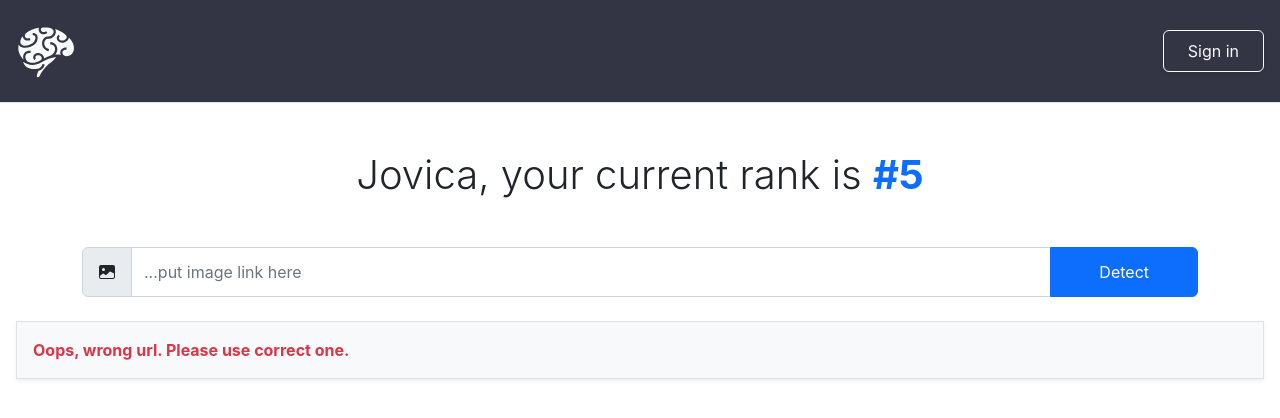
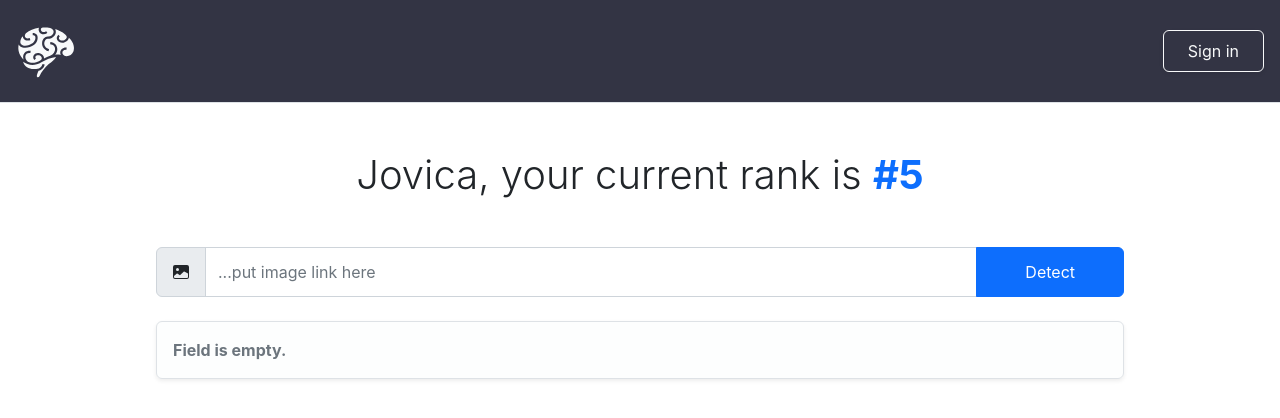
Before and after one commit to 3dgenerik/face-detection-2023.github.io, a React (Create React App) app: page / in a window 1280 px wide. Shown: the top 418 px of the page. Built offline with nearby package versions, Linux system fonts and the light colour scheme.

Commit message:
add correct dynamic resizing

```diff
--- a/src/components/inputForm/InputForm.tsx
+++ b/src/components/inputForm/InputForm.tsx
@@ -23,10 +23,11 @@ export const InputForm: React.FC  = () => {
 
 
     return(
-        <>
-            <InputGroup className="mb-3 container mt-5">
+        <div style={{maxWidth:'1000px'}} className = 'm-auto p-3'>
+            <InputGroup className="mb-3 mt-3 ">
                 <InputGroup.Text className = 'p-3' id="basic-addon1"><BsFillImageFill /></InputGroup.Text>
                 <Form.Control
+                className = 'text-dark text-opacity-50'
                 onChange={onInputTextChange}
                 placeholder="...put image link here"
                 aria-label="image"
@@ -36,9 +37,14 @@ export const InputForm: React.FC  = () => {
             </InputGroup>
 
             {/* Napraviti posebnu komponentu */}
-            <div className = 'm-3 bg-light p-3 mt-4 shadow-sm border border'>
+
             {
-                    inputUrl && !imgError
+
+                <div className = {`${imgError ? 'bg-danger border-danger' : 'bg-light'} bg-opacity-25 p-3 mt-4 shadow-sm border rounded-2`}>
+                    {
+                        inputUrl
+                        ?
+                        !imgError
                             ?
                             <img
                                 className='w-100'
@@ -48,9 +54,12 @@ export const InputForm: React.FC  = () => {
                             />
                             :
                             <div className='text-danger fw-bold'>Oops, wrong url. Please use correct one.</div>
+                        :
+                        <div className='text-secondary fw-bold'>Field is empty.</div>
                     }
                 </div>
-        </>
+            }
+        </div>
 
     )
 }
```
Lines whose indentation alone changed are shown as unchanged.
